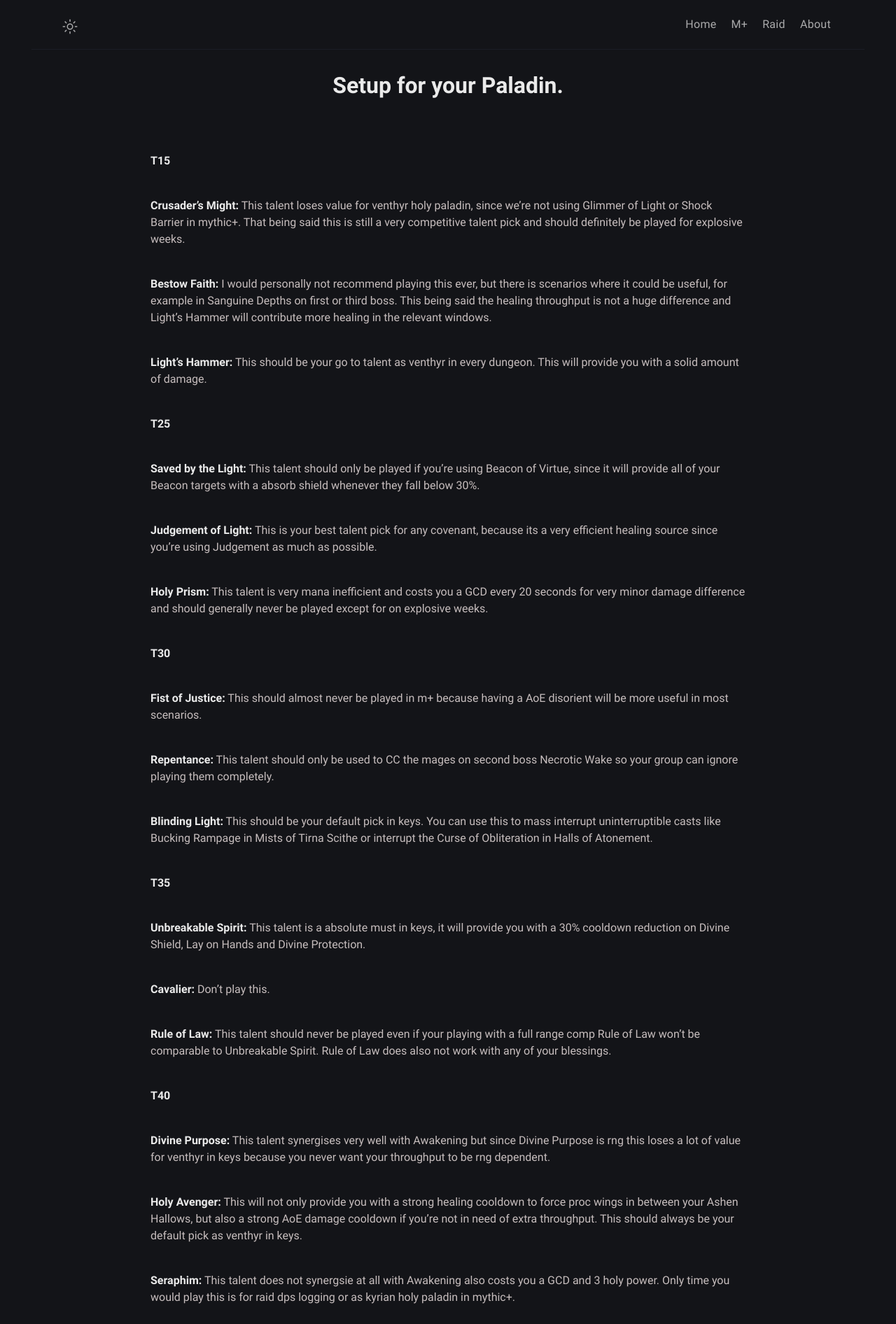
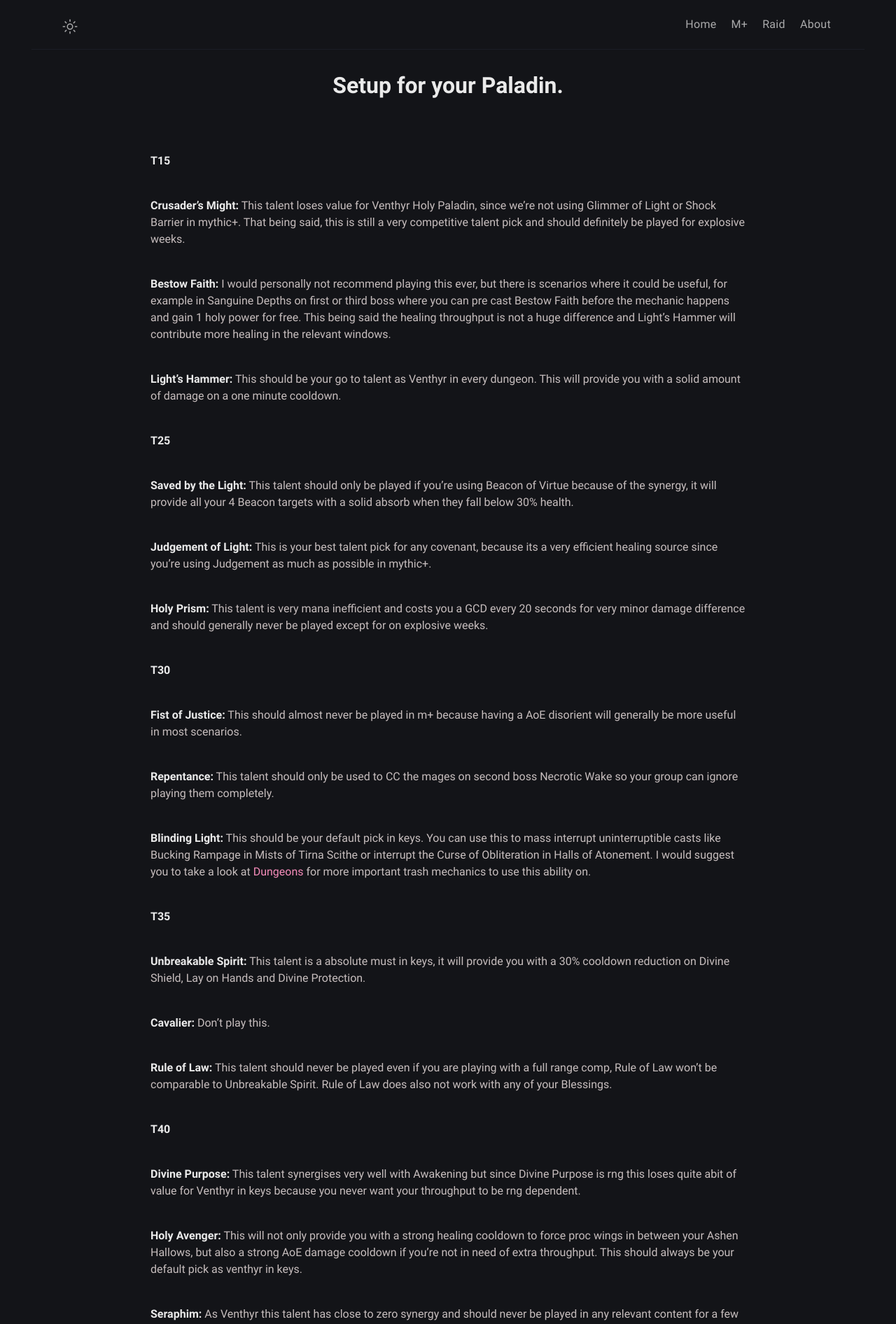
Before and after one commit to BetterThanWowhead/BetterThanWowhead.github.io, a Jekyll site: the page built from pages/M+/talents.md, in a window 1280 px wide. Shown: the top 1892 px of the page at 70% size. Built offline with Jekyll 4.4.1, drawn with Linux system fonts in a browser that asks for light colours; a script that is not in the unit is left out; some of the changed text lies outside the part shown.

Commit message:
Update talents.md

```diff
--- a/pages/M+/talents.md
+++ b/pages/M+/talents.md
@@ -19,13 +19,13 @@ layout: page
 </div>
 
 **Crusader's Might:**
-This talent loses value for venthyr holy paladin, since we're not using Glimmer of Light or Shock Barrier in mythic+. That being said this is still a very competitive talent pick and should definitely be played for explosive weeks.
+This talent loses value for Venthyr Holy Paladin, since we're not using Glimmer of Light or Shock Barrier in mythic+. That being said, this is still a very competitive talent pick and should definitely be played for explosive weeks.
 
 **Bestow Faith:**
-I would personally not recommend playing this ever, but there is scenarios where it could be useful, for example in Sanguine Depths on first or third boss. This being said the healing throughput is not a huge difference and Light's Hammer will contribute more healing in the relevant windows.
+I would personally not recommend playing this ever, but there is scenarios where it could be useful, for example in Sanguine Depths on first or third boss where you can pre cast Bestow Faith before the mechanic happens and gain 1 holy power for free. This being said the healing throughput is not a huge difference and Light's Hammer will contribute more healing in the relevant windows.
 
 **Light's Hammer:**
-This should be your go to talent as venthyr in every dungeon. This will provide you with a solid amount of damage.
+This should be your go to talent as Venthyr in every dungeon. This will provide you with a solid amount of damage on a one minute cooldown.
 
 **T25**
 
@@ -42,10 +42,10 @@ This should be your go to talent as venthyr in every dungeon. This will provide
 </div>
 
 **Saved by the Light:**
-This talent should only be played if you're using Beacon of Virtue, since it will provide all of your Beacon targets with a absorb shield whenever they fall below 30%.
+This talent should only be played if you're using Beacon of Virtue because of the synergy, it will provide all your 4 Beacon targets with a solid absorb when they fall below 30% health.
 
 **Judgement of Light:**
-This is your best talent pick for any covenant, because its a very efficient healing source since you're using Judgement as much as possible.
+This is your best talent pick for any covenant, because its a very efficient healing source since you're using Judgement as much as possible in mythic+.
 
 **Holy Prism:**
 This talent is very mana inefficient and costs you a GCD every 20 seconds for very minor damage difference and should generally never be played except for on explosive weeks.
@@ -65,13 +65,13 @@ This talent is very mana inefficient and costs you a GCD every 20 seconds for ve
 </div>
 
 **Fist of Justice:**
-This should almost never be played in m+ because having a AoE disorient will be more useful in most scenarios.
+This should almost never be played in m+ because having a AoE disorient will generally be more useful in most scenarios.
 
 **Repentance:**
 This talent should only be used to CC the mages on second boss Necrotic Wake so your group can ignore playing them completely.
 
 **Blinding Light:**
-This should be your default pick in keys. You can use this to mass interrupt uninterruptible casts like Bucking Rampage in Mists of Tirna Scithe or interrupt the Curse of Obliteration in Halls of Atonement.
+This should be your default pick in keys. You can use this to mass interrupt uninterruptible casts like Bucking Rampage in Mists of Tirna Scithe or interrupt the Curse of Obliteration in Halls of Atonement. I would suggest you to take a look at [Dungeons](/M+/dungeons) for more important trash mechanics to use this ability on.
 
 **T35**
 
@@ -94,7 +94,7 @@ This talent is a absolute must in keys, it will provide you with a 30% cooldown
 Don't play this.
 
 **Rule of Law:**
-This talent should never be played even if your playing with a full range comp Rule of Law won't be comparable to Unbreakable Spirit. Rule of Law does also not work with any of your blessings.
+This talent should never be played even if you are playing with a full range comp, Rule of Law won't be comparable to Unbreakable Spirit. Rule of Law does also not work with any of your Blessings.
 
 **T40**
 
@@ -111,13 +111,13 @@ This talent should never be played even if your playing with a full range comp R
 </div>
 
 **Divine Purpose:**
-This talent synergises very well with Awakening but since Divine Purpose is rng this loses a lot of value for venthyr in keys because you never want your throughput to be rng dependent.
+This talent synergises very well with Awakening but since Divine Purpose is rng this loses quite abit of value for Venthyr in keys because you never want your throughput to be rng dependent.
 
 **Holy Avenger:**
 This will not only provide you with a strong healing cooldown to force proc wings in between your Ashen Hallows, but also a strong AoE damage cooldown if you're not in need of extra throughput. This should always be your default pick as venthyr in keys.
 
 **Seraphim:**
-This talent does not synergsie at all with Awakening also costs you a GCD and 3 holy power. Only time you would play this is for raid dps logging or as kyrian holy paladin in mythic+.
+As Venthyr this talent has close to zero synergy and should never be played in any relevant content for a few reasons, 1) it does not synergise at all with Awakening which means you are decreasing your Avenging Wrath uptime, 2) 25% of the talent goes to waste since it provides you with Mastery which does not contribute any damage for Holy Paladins, 3) it dosn't line up with Avenging Wrath at all after the first usage, 4) it cost you one GCD and 3 holy power for minor single target damage gain. That being said, for Kyrian this should 100% be played in mythic+ because it synergises very well with Mikanikos Divine Toll CDR on AoE.
 
 **T45**
 
@@ -137,7 +137,7 @@ This talent does not synergsie at all with Awakening also costs you a GCD and 3
 This talent is good to empower your Avenging Wrath even more, but should never be necessary because Avenging Wrath is already a very strong cooldown.
 
 **Avenging Crusader:**
-This is a very bad talent pick and should never be played for a few reasons, it doesn't provide you with anywhere near the same amount of damage as the two other options, the healing you gain from it isn't a smart heal which means if one of your players are at 10% health and another at 80% it won't prioritise the 10% health player. Also a very none mana efficient talent.
+This is a very bad talent pick and should never be played for a few reasons, it doesn't provide you with anywhere near the same amount of damage as the two other options, the healing you gain from it isn't a smart heal which means if one of your players are at 10% health and another at 80% it won't prioritise the 10% health player, also a very none mana efficient talent.
 
 **Awakening:**
 This should be your default pick in keys, because it provides you with very constant throughput, scales very well with haste and allows you to force proc Avenging Wrath with Holy Avenger for dangerous situations.
@@ -158,11 +158,11 @@ This should be your default pick in keys, because it provides you with very cons
 
 **Glimmer of Light:**
 
-Glimmer of Light no longer has the synergies that once made its healing strong, so most of its power comes from retaining your single full power beacon. In dungeons we frequently need to deal with large incoming AoE healing Beacon of Faith generally performs better. That being said Glimmer of Light can still be used for lower keys and will help quite abit with tank healing if your tank are inexperienced.
+Glimmer of Light no longer has the synergies that once made its healing strong, so most of its power comes from retaining your single full power beacon. In dungeons that we frequently need to deal with large incoming AoE healing Beacon of Faith generally performs better. That being said Glimmer of Light can still be used for lower keys and will help quite abit with tank healing if he is inexperienced.
 
 **Beacon of Faith:**
 
-This talent will help you a lot with AoE healing, and synergises very well with the anima power Self Embalming Kit, You wanna put your second beacon on a squishy dps and funnel beacon healing from yourself. This should be your pick in keys always.
+This talent will help you a ton with AoE healing, and synergises very well with the anima power Self Embalming Kit, You want to put your second Beacon on a squishy dps and funnel Beacon healing from yourself. This should be your pick in keys always.
 
 **Beacon of Virtue:**
 
```
